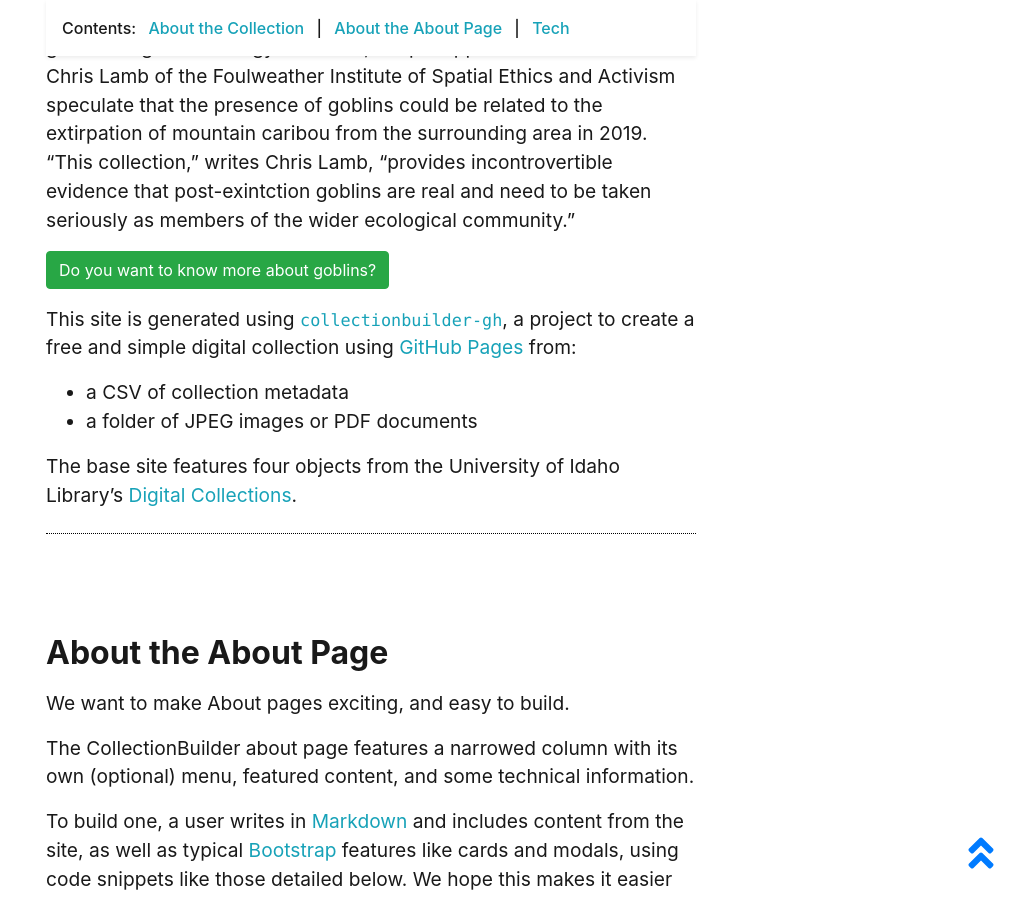
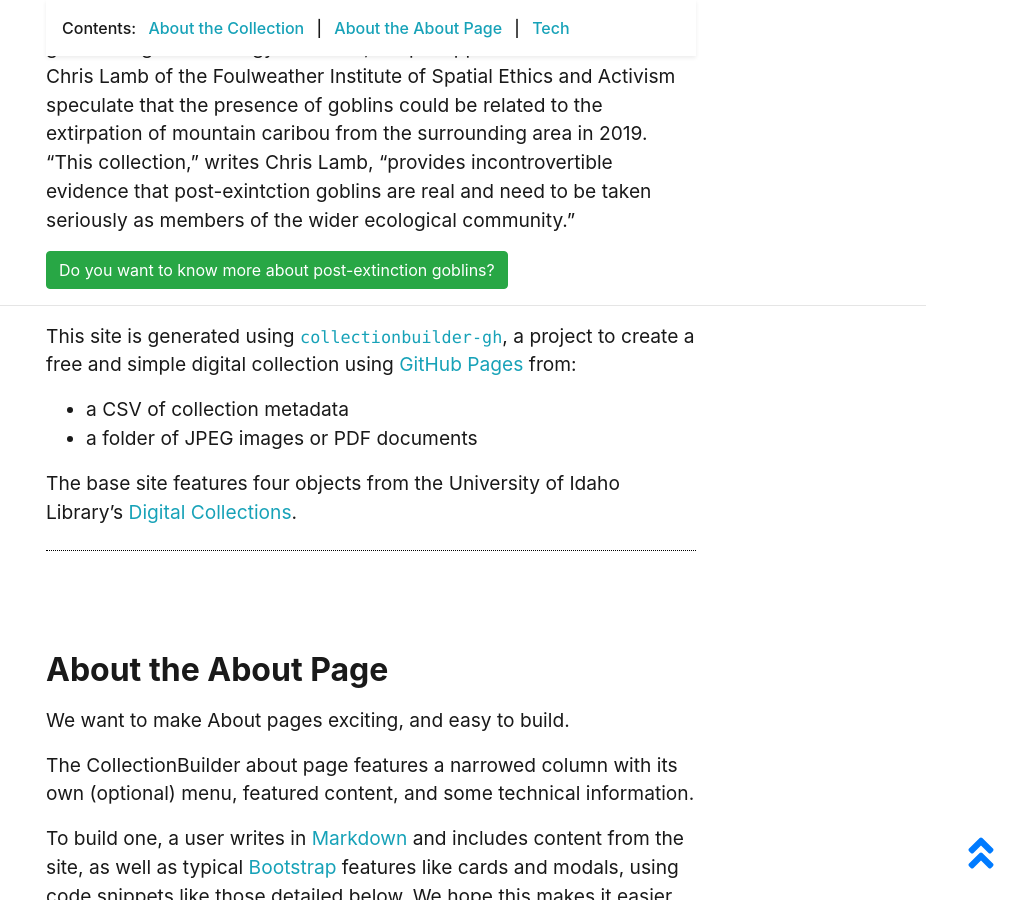
Before and after one commit to jak487/Critters-of-Goblin-Knob, a Jekyll site: the page built from pages/about.md, in a window 1280 px wide and 900 px high, scrolled down 714 px. Shown: the whole window, without its empty margins (269-1280 px from the left). Built offline with Jekyll 4.4.1, drawn with Linux system fonts in a browser that asks for light colours.

Commit message:
Update about.md

```diff
--- a/pages/about.md
+++ b/pages/about.md
@@ -18,9 +18,10 @@ credits: true
 
 Science knows next to nothing (official status: nothing adjacent) about goblins or goblin ecology. However, deep mappers Jack Kredell and Chris Lamb of the Foulweather Institute of Spatial Ethics and Activism speculate that the presence of goblins could be related to the extirpation of mountain caribou from the surrounding area in 2019. "This collection," writes Chris Lamb, "provides incontrovertible evidence that post-exintction goblins are real and need to be taken seriously as members of the wider ecological community."
 
-{% include feature/button.html text="Do you want to know more about goblins?" link="https://cdil.lib.uidaho.edu/storying-extinction/" color="success" %}
 
+{% include feature/button.html text="Do you want to know more about post-extinction goblins?" link="https://cdil.lib.uidaho.edu/storying-extinction/" color="success" %}
 
+---
 
 This site is generated using [`collectionbuilder-gh`](https://collectionbuilding.github.io/gh/), a project to create a free and simple digital collection using [GitHub Pages](https://pages.github.com/) from:
 
```
